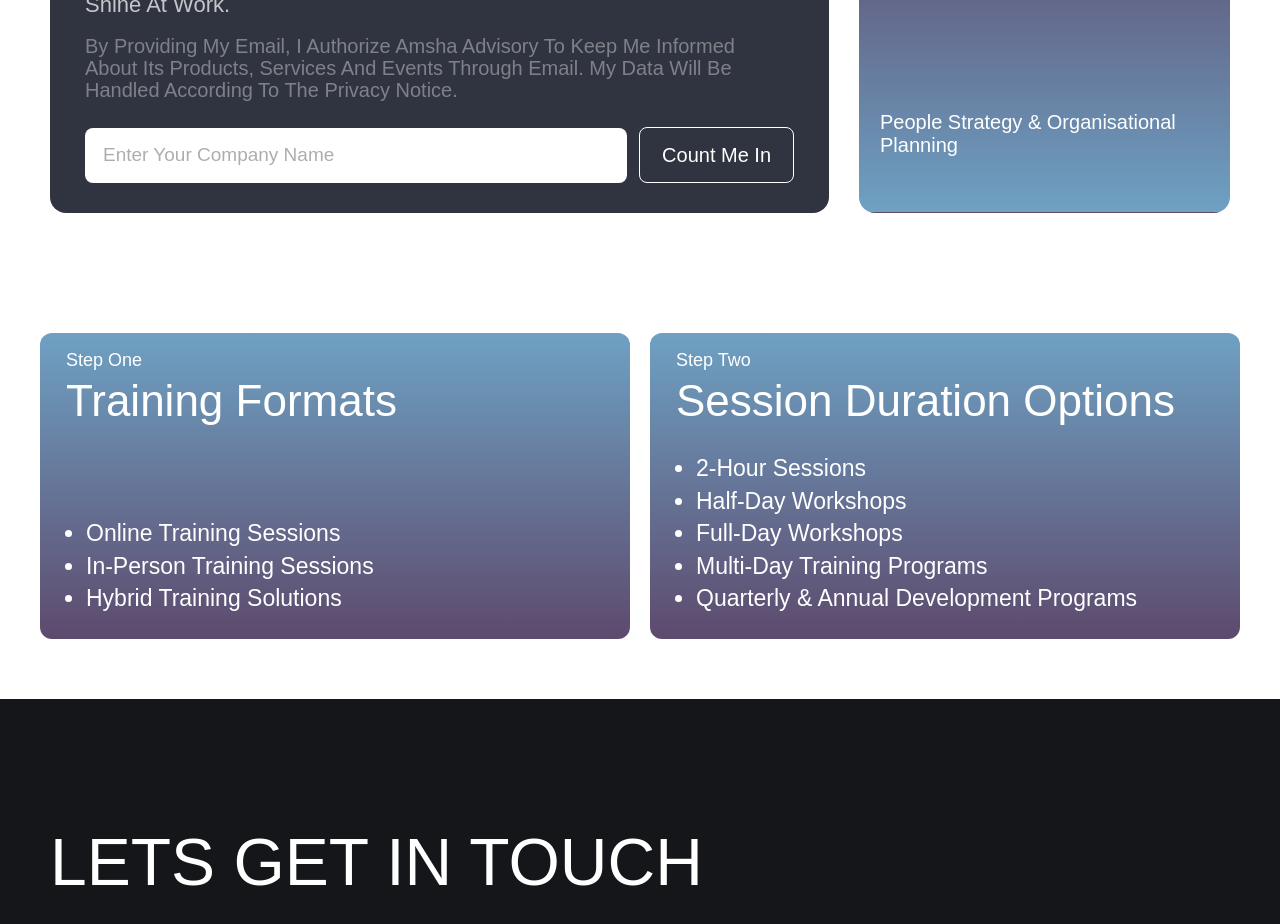
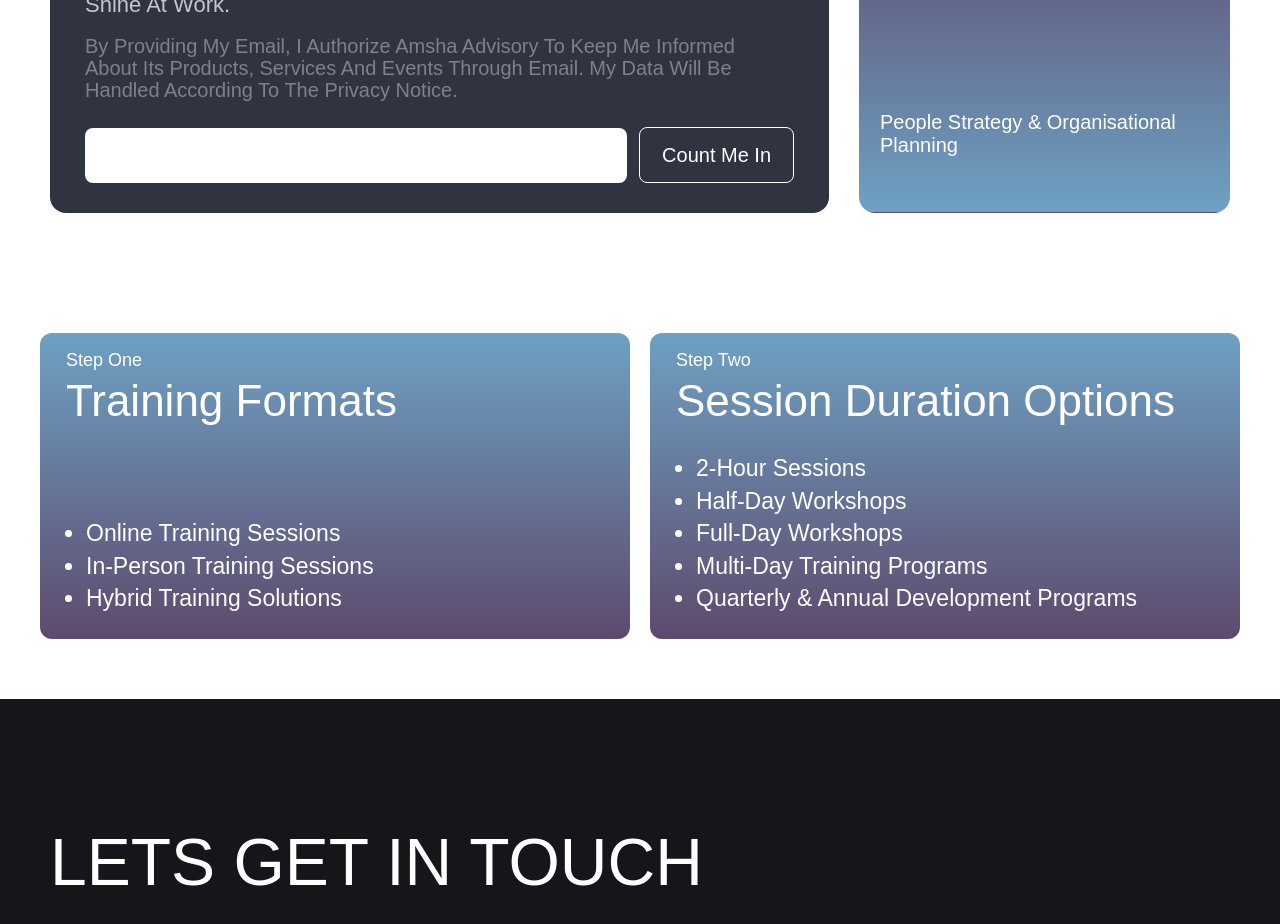
Before and after one commit to Vyrl-Comms-Tech/amsha-revamp, a Next.js app: page /services-inner in a window 1280 px wide. Shown: the part 3240-4164 px from the top of the page. Built offline with nearby package versions, Linux system fonts and the light colour scheme; a web font is replaced by a local one.

Commit message:
mazz-push

```diff
--- a/app/components/ServicesInner/SupportAreas.jsx
+++ b/app/components/ServicesInner/SupportAreas.jsx
@@ -177,7 +177,7 @@ export default function SupportAreas() {
             <input
               type="email"
               className="sa-nl-input"
-              placeholder="Enter Your Company Name"
+              placeholder=""
               value={email}
               onChange={(e) => setEmail(e.target.value)}
             />
```
